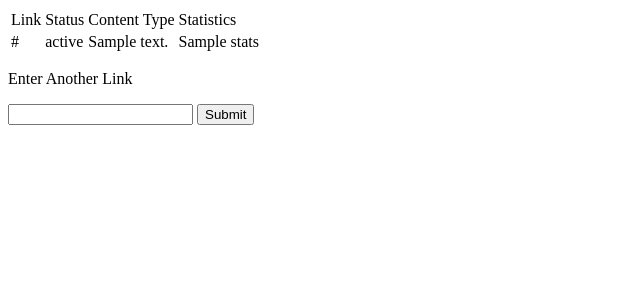
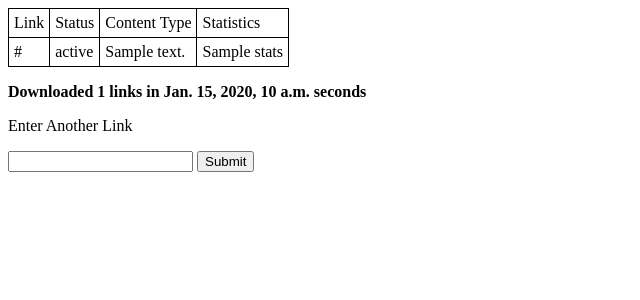
Before and after one commit to itheconjurer/links-stats, a Django app: template lstats/templates/home.html in a window 1280 px wide. Shown: the top 300 px of the page, without its empty margins (0-640 px from the left). Run offline with Django 5.2, Linux system fonts and the light colour scheme; the template is opened without the code that fills it: most values are stand-ins (such as "Sample title", 1, 10 or a date in 2020).

Commit message:
improvements.

```diff
--- a/lstats/templates/home.html
+++ b/lstats/templates/home.html
@@ -3,6 +3,13 @@
 <head>
     <meta charset="UTF-8">
     <title>Links Statistics</title>
+<style>
+table, th, td {
+  border: 1px solid black;
+  border-collapse: collapse;
+  padding: 5px;
+}
+</style>
 </head>
 <body>
 {% if links_list %}
@@ -23,6 +30,9 @@
   {% endfor %}
 </table>
 {% endif %}
+{% if links_list %}
+<p><b> Downloaded {{links_list|length}} links in {{time_taken}} seconds</b></p>
+{% endif %}
 <form name="New-Link-Form" method="post" id="New-Link-Form">
     {% csrf_token %}
     <p>Enter Another Link</p>
```
Also changed, not shown: lstats/statit/views.py (+13 -5 lines), README.md.
